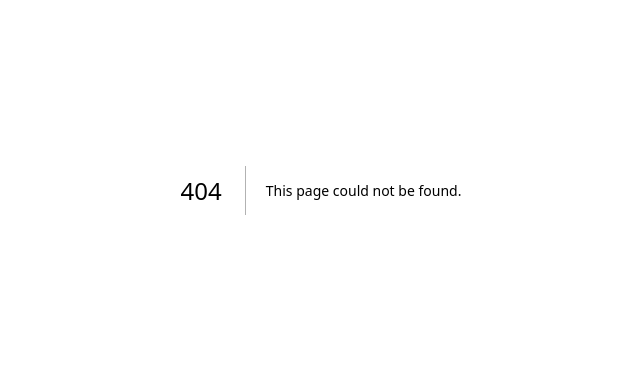
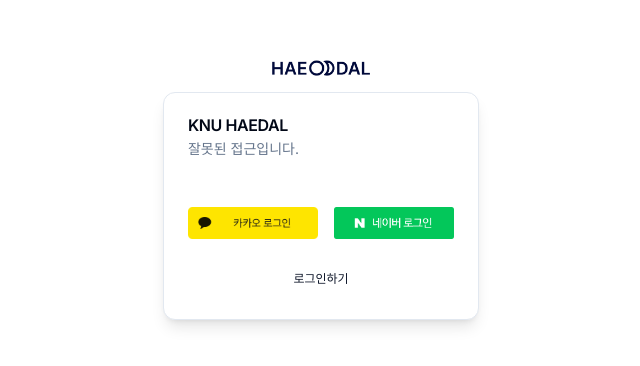
Before and after one commit to ppochaco/haedal-homepage, a Next.js app: page /auth/error in a window 1280 px wide. Before the commit this address had no page. Shown: the part 210-576 px from the top of the page, without its empty margins (319-959 px from the left). Built offline with nearby package versions, Linux system fonts and the light colour scheme.

Commit message:
소셜 로그인 추가

```diff
--- a/src/actions/register.ts
+++ b/src/actions/register.ts
@@ -13,7 +13,7 @@
     return { error: '입력된 정보를 다시 확인해주세요.' }
   }
 
-  const { email, password, username } = fields.data
+  const { email, password, user } = fields.data
 
   // 이메일로 중복 회원 검사
   const existingUser = await db.user.findUnique({
@@ -31,7 +31,7 @@
     data: {
       email,
       password: hashedPassword,
-      username,
+      user,
     },
   })
   // 추가 정보 입력 받아 DB에 추가하기
--- /dev/null
+++ b/src/app/auth/error/page.tsx
@@ -0,0 +1,9 @@
+import { ErrorForm } from "@/components/auth/error-form"
+
+const AuthErrorPage = () => {
+    return (
+        <ErrorForm/>
+    )
+}
+
+export default AuthErrorPage
--- a/src/auth.config.ts
+++ b/src/auth.config.ts
@@ -1,6 +1,8 @@
 import type { NextAuthConfig } from "next-auth"
 import Credentials from "next-auth/providers/credentials"
 import bcrypt from "bcryptjs"
+import Kakao from "next-auth/providers/kakao"
+import Naver from "next-auth/providers/naver"
 
 import { LoginSchema } from "@/schemas"
 import { getUserByEmail } from "@/data/user"
@@ -8,6 +10,16 @@
 export default {
   secret: process.env.NEXTAUTH_SECRET,
   providers: [
+    Kakao({
+      clientId: process.env.KAKAO_CLIENT_ID,
+      clientSecret: process.env.KAKAO_CLIENT_SECRET,
+    }),
+    // next-auth에서 naver 로그인 사용 불가
+    // https://github.com/nextauthjs/next-auth/discussions/9313
+    Naver({
+      clientId: process.env.NAVER_CLIENT_ID,
+      clientSecret: process.env.NAVER_CLIENT_SECRET,
+    }),
     Credentials({
         async authorize(credentials) {
             const validatedFields = LoginSchema.safeParse(credentials)
--- a/src/auth.ts
+++ b/src/auth.ts
@@ -12,8 +12,20 @@
   signIn,
   signOut,
 } = NextAuth({
+  pages: {
+    signIn: "/auth/login",
+    error: "/auth/error"
+  },
+  events: {
+    async linkAccount({ user }) {
+      await db.user.update({
+        where: { id: user.id },
+        data: { emailVerified: new Date() }
+      })
+    }
+  },
   callbacks: {
-    async session({ token, session }) {
+    async session({ token, session }:any) {
       if (token.sub && session.user) {
         session.user.id = token.sub
       }
--- /dev/null
+++ b/src/components/auth/error-form.tsx
@@ -0,0 +1,18 @@
+'use client'
+import { CardWraper } from '@/components/auth/card-wrapper'
+
+export const ErrorForm = () => {
+
+  return (
+    <div>
+      <CardWraper
+        headerTitle="KNU HAEDAL"
+        headerDescription="잘못된 접근입니다."
+        buttonLabel="로그인하기"
+        buttonHref="/auth/login"
+      >
+       <div></div>
+      </CardWraper>
+    </div>
+  )
+}
--- a/src/components/auth/register-form.tsx
+++ b/src/components/auth/register-form.tsx
@@ -29,7 +29,7 @@
   const form = useForm<z.infer<typeof RegisterSchema>>({
     resolver: zodResolver(RegisterSchema),
     defaultValues: {
-      username: '',
+      user: '',
       email: '',
       password: '',
     },
@@ -60,7 +60,7 @@
           <div className="space-y-2">
             <FormField
               control={form.control}
-              name="username"
+              name="user"
               render={({ field }) => (
                 <FormItem>
                   <FormLabel>이름</FormLabel>
--- a/src/components/auth/social.tsx
+++ b/src/components/auth/social.tsx
@@ -1,10 +1,22 @@
 import Image from 'next/image'
+import { signIn } from "next-auth/react"
+
 import { Button } from '@/components/ui/button'
+import { DEFAULT_LOGIN_REDIRECT } from '@/routes'
 
 export const Social = () => {
+  const onClick = (provider: "kakao" | "naver") => {
+    signIn(provider, {
+      callbackUrl: DEFAULT_LOGIN_REDIRECT,
+    })
+  }
   return (
     <div className="flex items-center w-full gap-x-4">
-      <Button variant="link" size="login">
+      <Button
+        variant="link"
+        size="login"
+        onClick={()=>onClick("kakao")}
+      >
         <Image
           src="/kakao_login.png"
           alt="kakaoLogin"
@@ -14,7 +26,11 @@
           className="w-auto h-full"
         />
       </Button>
-      <Button variant="link" size="login">
+      <Button
+        variant="link"
+        size="login"
+        onClick={()=>onClick("naver")}
+      >
         <Image
           src="/naver_login.png"
           alt="naver"
--- a/src/routes.ts
+++ b/src/routes.ts
@@ -5,6 +5,7 @@
 export const authRoutes = [
     "/auth/login",
     "/auth/register",
+    "/auth/error"
 ]
 
 export const apiAuthPrefix = "/api/auth"
--- a/src/schemas/index.ts
+++ b/src/schemas/index.ts
@@ -10,7 +10,7 @@
 })
 
 export const RegisterSchema = z.object({
-  username: z.string().min(2, {
+  user: z.string().min(2, {
     message: '이름은 최소 2글자 이상이어야 합니다.',
   }),
   email: z.string().email({
```
Also changed, not shown: 1 other file (tests, documents, lock files or other folders).
